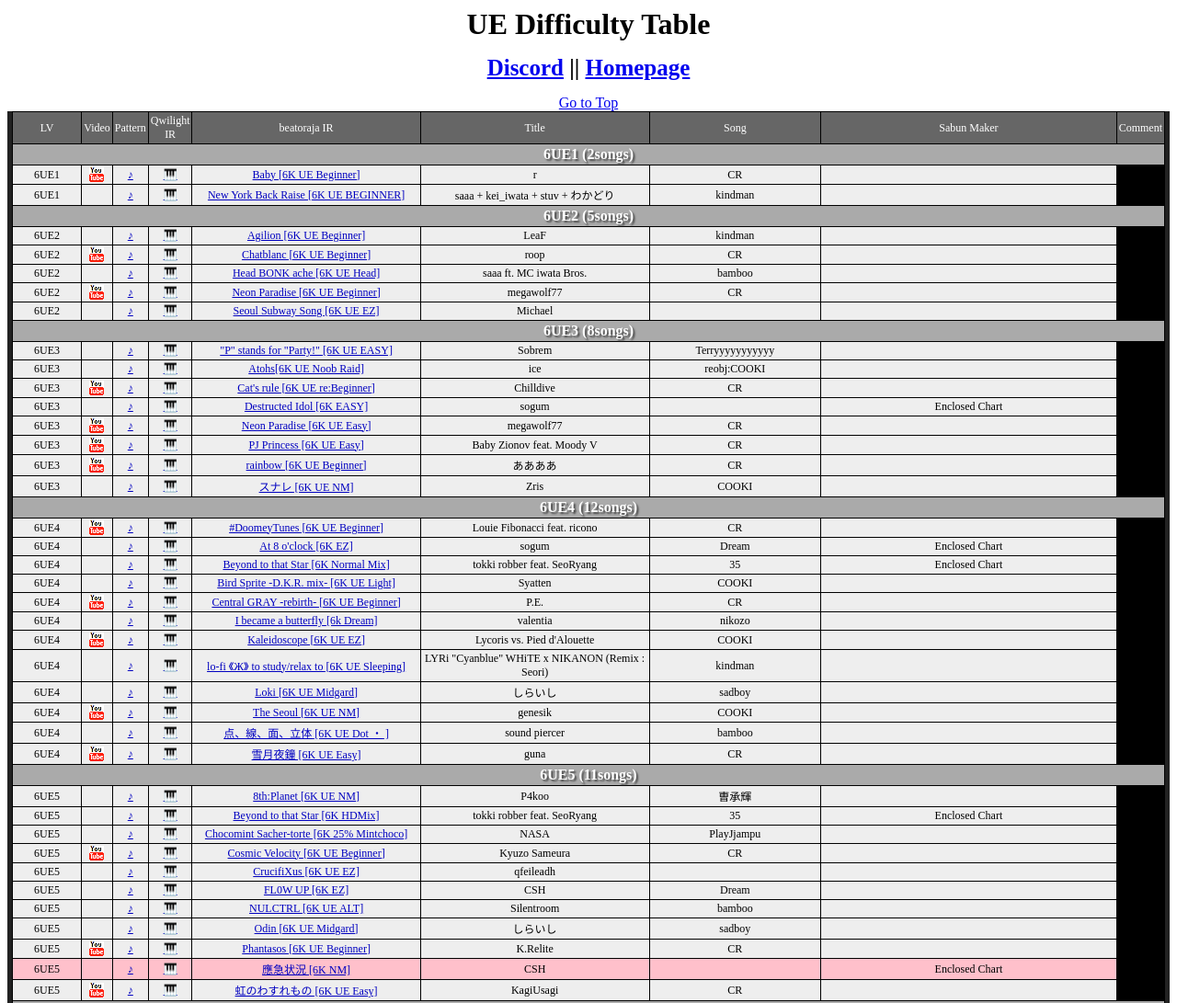
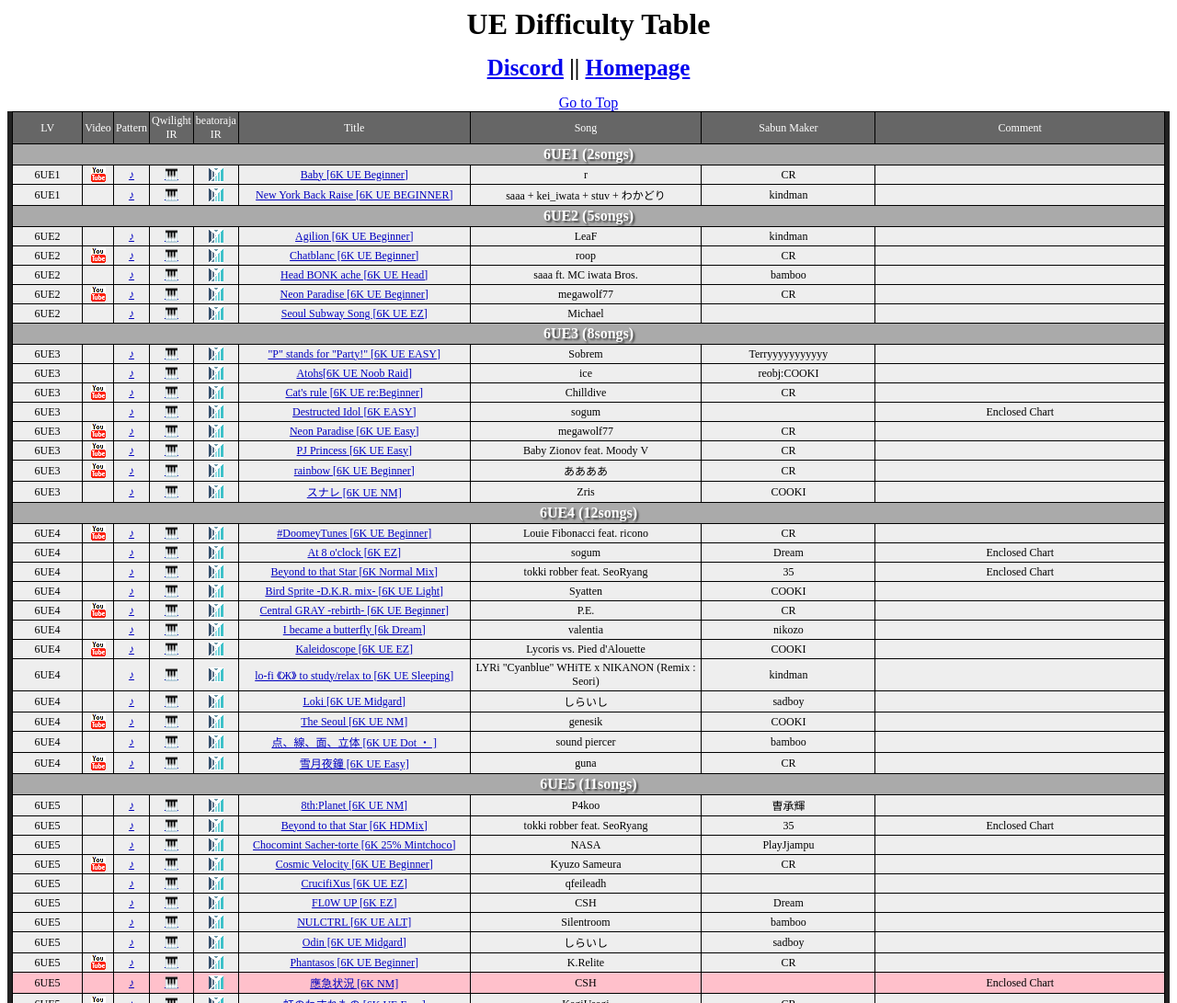
Before and after one commit to classmaterma/classmaterma.github.io, a plain HTML site: page UE/table.html in a window 1280 px wide. Shown: the top 1091 px of the page at 92% size. Drawn offline with Linux system fonts and the light colour scheme.

Commit message:
site fix

```diff
--- a/UE/table.html
+++ b/UE/table.html
@@ -159,6 +159,7 @@ function makeBMSTable(info, mark, order) {
 		}
 　　　　$("<td width='1%' align='center'><a href='https://ez2pattern.kr/bms/chart?md5=" + info[i].md5 + "' target='_blank'>♪</a></td>").appendTo(str);
 　　　　$("<td width='1%' align='center'><a href='https://ez2pattern.kr/bms/qwilight-IR?md5=" + info[i].md5 + "' target='_blank'>🎹</a></td>").appendTo(str);
+　　　　$("<td width='1%' align='center'><a href='https://www.gaftalk.com/minir/#/viewer/song/" + info[i].sha256 + "/0' target='_blank'><img src='/style/minir_logo.gif' border='0' alt='MinIR' /></a></td>").appendTo(str); <!-- /0 を /1 /2 に変更すると CN,HCN のIRページにリンクされます -->
         $("<td width='20%'>" + "<a href='http://www.dream-pro.info/~lavalse/LR2IR/search.cgi?mode=ranking&bmsmd5=" + info[i].md5 + "' target='_blank'>" + info[i].title + "</a></td>").appendTo(str);
         var astr = "";
         if(info[i].url != "" && info[i].url != null) {
@@ -197,7 +198,7 @@ function makeBMSTable(info, mark, order) {
 	        $("<td width='15%'></td>").appendTo(str);
         	}
         }
-        $("<td width='26%'>" + info[i].comment + "</div></td>").appendTo(str);
+        $("<td width='25%'>" + info[i].comment + "</div></td>").appendTo(str);
         str.appendTo(obj);
         count++;
     }
```
Also changed, not shown: 4UE/table.html (+2 -2 lines), 8UE/table.html (+1 -1 lines).
